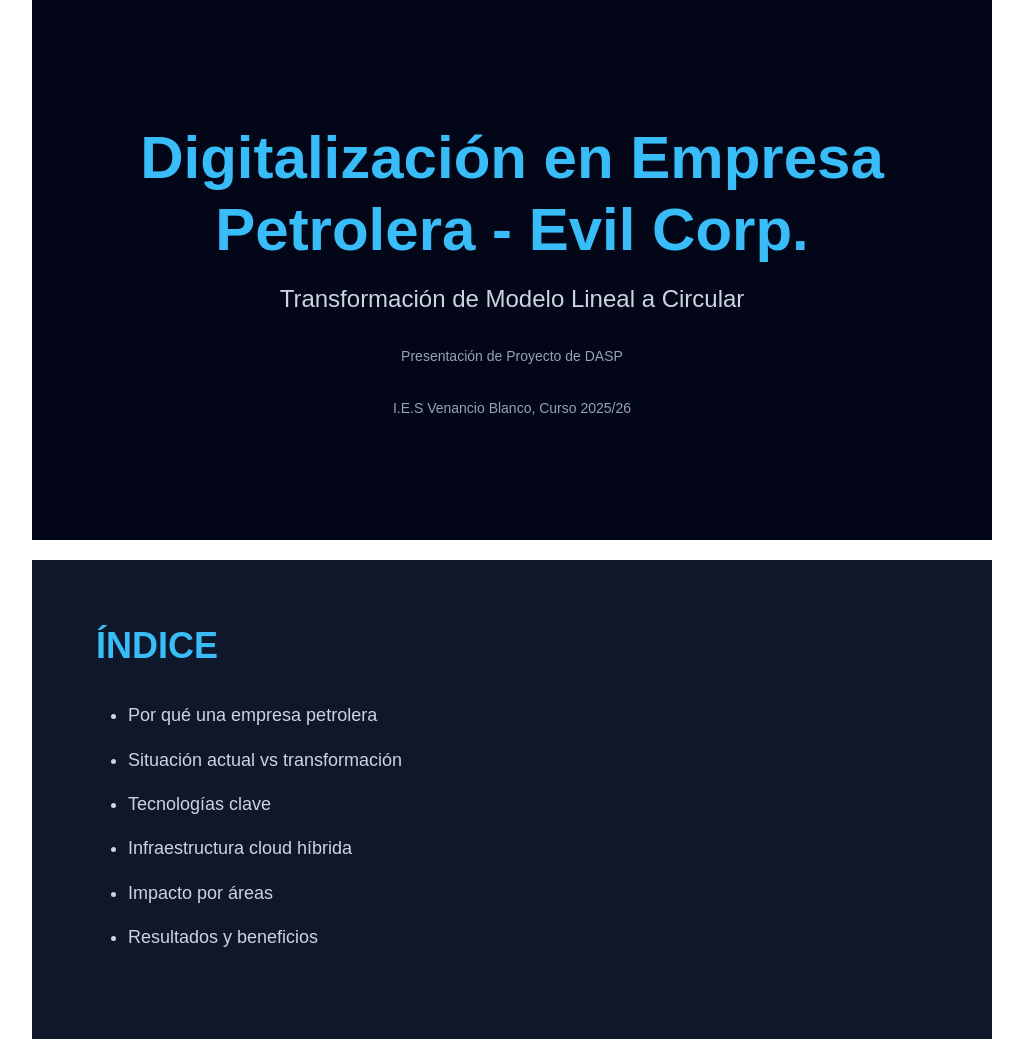
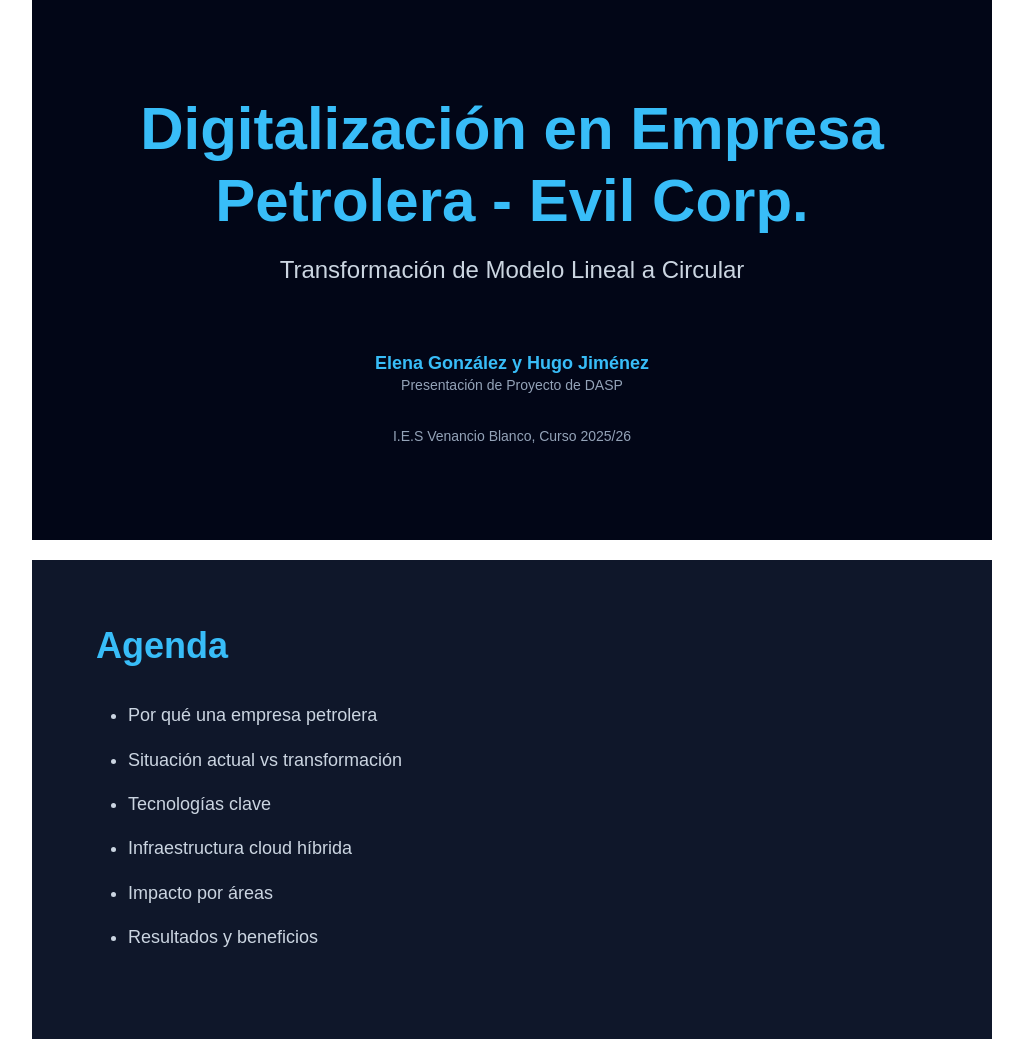
Before and after one commit to EGLez1312/presentacion-digitalizacion, a plain HTML site: page presentacion-interactiva.html in a window 1280 px wide. Shown: the top 1039 px of the page, without its empty margins (128-1151 px from the left). Drawn offline with Linux system fonts and the light colour scheme.

Commit message:
Update presentation title and agenda section

```diff
--- a/presentacion-interactiva.html
+++ b/presentacion-interactiva.html
@@ -3,7 +3,7 @@
 <head>
     <meta charset="UTF-8">
     <meta name="viewport" content="width=device-width, initial-scale=1.0">
-    <title>Digitalización en Empresa Petrolera - Evil Corp.</title>
+    <title>Digitalización en Empresa Petrolera</title>
     <style>
         :root {
             --font-family-display: Arial, sans-serif;
@@ -147,13 +147,14 @@
     <section class="slide p-16 col center" style="background-color: #020617; color: #f1f5f9;">
         <h1 class="text-6xl mb-4" style="color: #38bdf8;">Digitalización en Empresa Petrolera - Evil Corp.</h1>
         <p class="text-2xl mb-8" style="color: #cbd5e1;">Transformación de Modelo Lineal a Circular</p>
+        <p class="text-lg mt-8" style="color: #38bdf8; font-weight: 600;">Elena González y Hugo Jiménez</p>
         <p class="text-sm" style="color: #94a3b8;">Presentación de Proyecto de DASP</p>
         <p class="text-sm mt-8" style="color: #94a3b8;">I.E.S Venancio Blanco, Curso 2025/26</p>
     </section>
 
     <!-- SLIDE 2: ÍNDICE -->
     <section class="slide p-16 col" style="background-color: #0f172a; color: #f1f5f9;">
-        <h2 class="mb-8" style="color: #38bdf8;">ÍNDICE</h2>
+        <h2 class="mb-8" style="color: #38bdf8;">Agenda</h2>
         <ul class="text-lg fill-height" style="color: #cbd5e1;">
             <li>Por qué una empresa petrolera</li>
             <li>Situación actual vs transformación</li>
```
